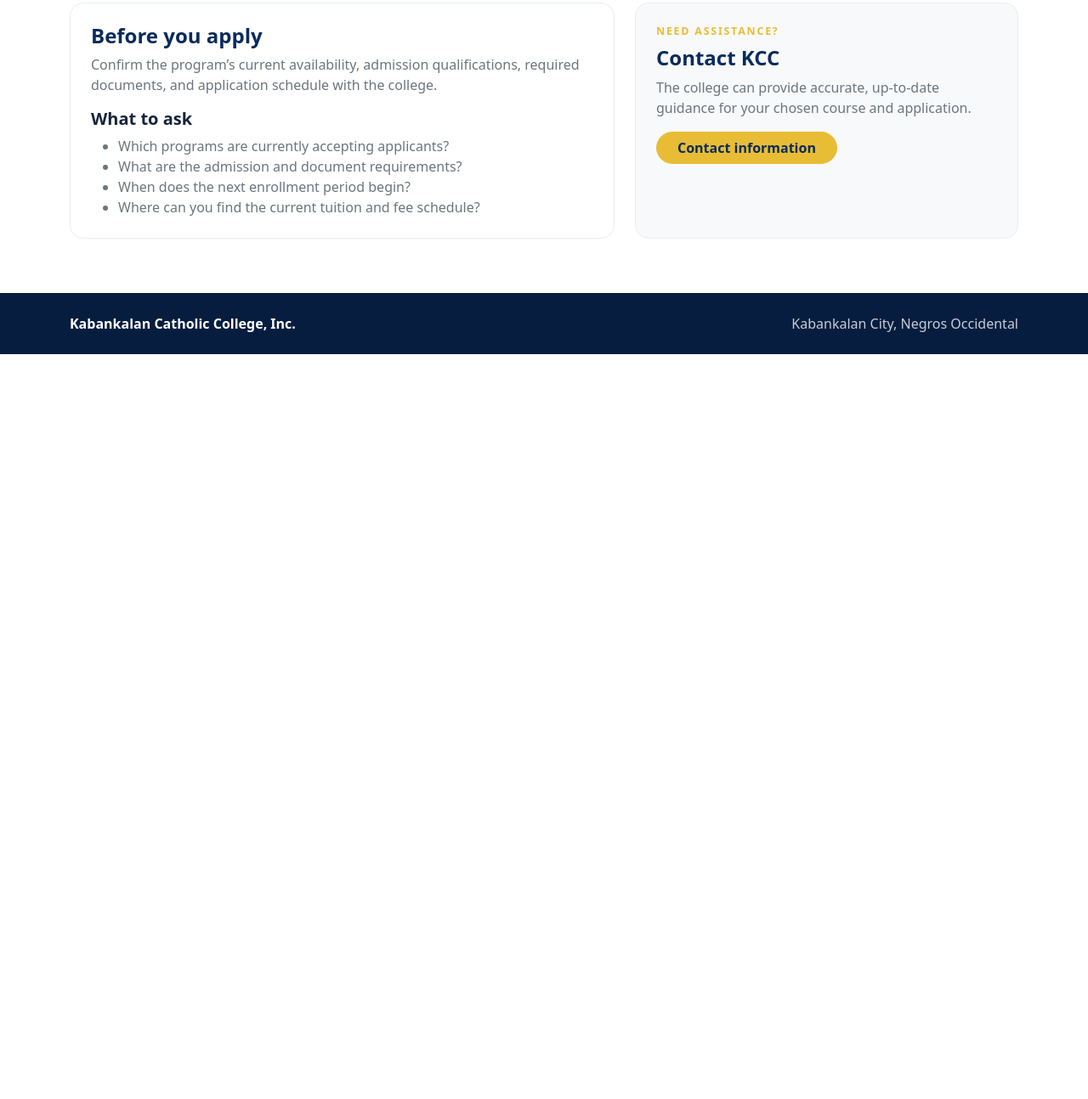
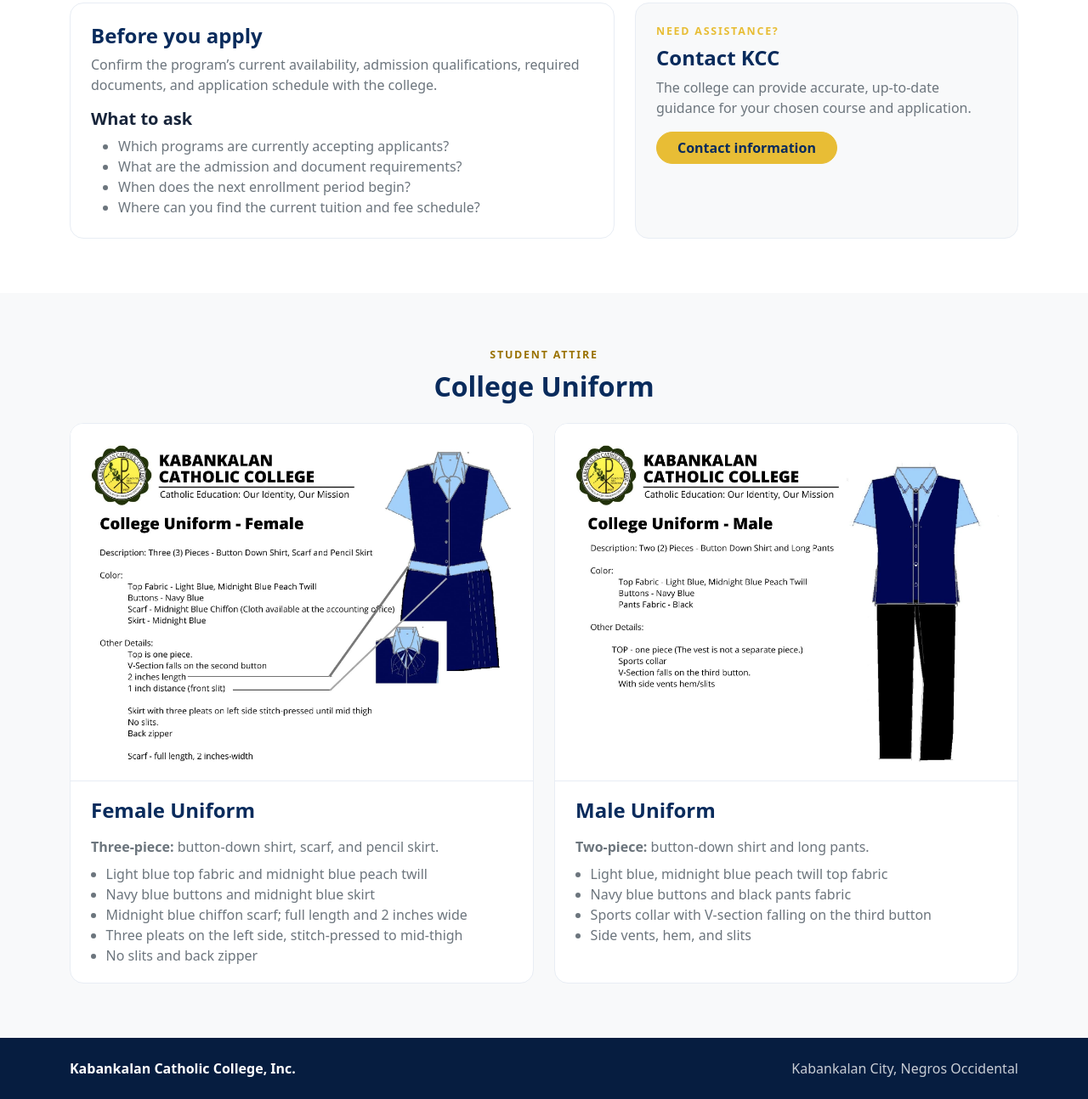
Before and after one commit to jomeretabag/ETABAG-project-2, a plain HTML site: page course-details.html in a window 1280 px wide. Shown: the part 532-1826 px from the top of the page at 85% size. Before the commit the page ends 949 px from the top, so only its background shows below. Drawn offline with nearby package versions, Linux system fonts and the light colour scheme.

Commit message:
Add uniform

```diff
--- a/course-details.html
+++ b/course-details.html
@@ -19,6 +19,10 @@
     .btn-kcc { background: var(--gold); border-color: var(--gold); color: var(--navy); font-weight: 700; }
     .content-card { border: 1px solid #e8edf4; border-radius: 1rem; height: 100%; padding: 1.5rem; }
     .section-title { color: var(--navy); font-weight: 800; }
+    .uniform-card { border: 1px solid #e8edf4; border-radius: 1rem; background: #fff; height: 100%; overflow: hidden; }
+    .uniform-card img { display: block; height: 420px; width: 100%; object-fit: contain; background: #fff; }
+    .uniform-card .uniform-caption { border-top: 1px solid #e8edf4; padding: 1.25rem 1.5rem; }
+    .uniform-card ul { margin-bottom: 0; padding-left: 1.1rem; }
     footer { background: #061d40; color: rgba(255,255,255,.78); }
   </style>
 </head>
@@ -65,6 +69,45 @@
         </article></div>
       </div>
     </div></section>
+    <section class="bg-light py-5"><div class="container py-3">
+      <div class="text-center mb-4">
+        <div class="eyebrow mb-2" style="color:#9a7200">Student attire</div>
+        <h2 class="section-title">College Uniform</h2>
+      </div>
+      <div class="row g-4">
+        <div class="col-lg-6">
+          <article class="uniform-card">
+            <img src="assets/female-uniform.png" alt="College uniform specifications for female students">
+            <div class="uniform-caption">
+              <h3 class="h4 section-title mb-3">Female Uniform</h3>
+              <p class="text-secondary mb-2"><strong>Three-piece:</strong> button-down shirt, scarf, and pencil skirt.</p>
+              <ul class="text-secondary">
+                <li>Light blue top fabric and midnight blue peach twill</li>
+                <li>Navy blue buttons and midnight blue skirt</li>
+                <li>Midnight blue chiffon scarf; full length and 2 inches wide</li>
+                <li>Three pleats on the left side, stitch-pressed to mid-thigh</li>
+                <li>No slits and back zipper</li>
+              </ul>
+            </div>
+          </article>
+        </div>
+        <div class="col-lg-6">
+          <article class="uniform-card">
+            <img src="assets/male-uniform.png" alt="College uniform specifications for male students">
+            <div class="uniform-caption">
+              <h3 class="h4 section-title mb-3">Male Uniform</h3>
+              <p class="text-secondary mb-2"><strong>Two-piece:</strong> button-down shirt and long pants.</p>
+              <ul class="text-secondary">
+                <li>Light blue, midnight blue peach twill top fabric</li>
+                <li>Navy blue buttons and black pants fabric</li>
+                <li>Sports collar with V-section falling on the third button</li>
+                <li>Side vents, hem, and slits</li>
+              </ul>
+            </div>
+          </article>
+        </div>
+      </div>
+    </div></section>
   </main>
   <footer class="py-4"><div class="container d-flex flex-column flex-sm-row justify-content-between gap-2"><span class="fw-semibold text-white">Kabankalan Catholic College, Inc.</span><span>Kabankalan City, Negros Occidental</span></div></footer>
   <script src="https://cdn.jsdelivr.net/npm/bootstrap@5.3.3/dist/js/bootstrap.bundle.min.js"></script>
```
Also changed, not shown: assets/female-uniform.png (added), assets/male-uniform.png (added).
